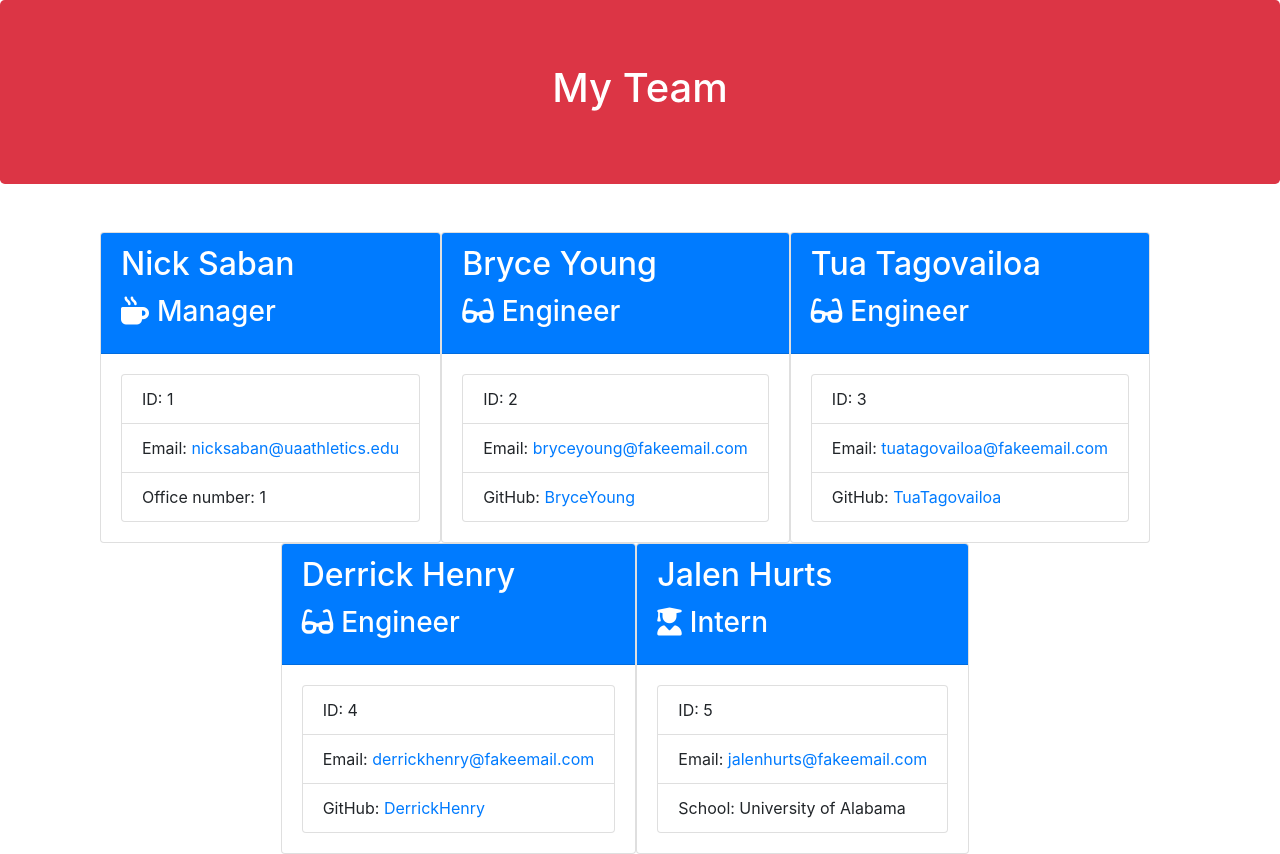
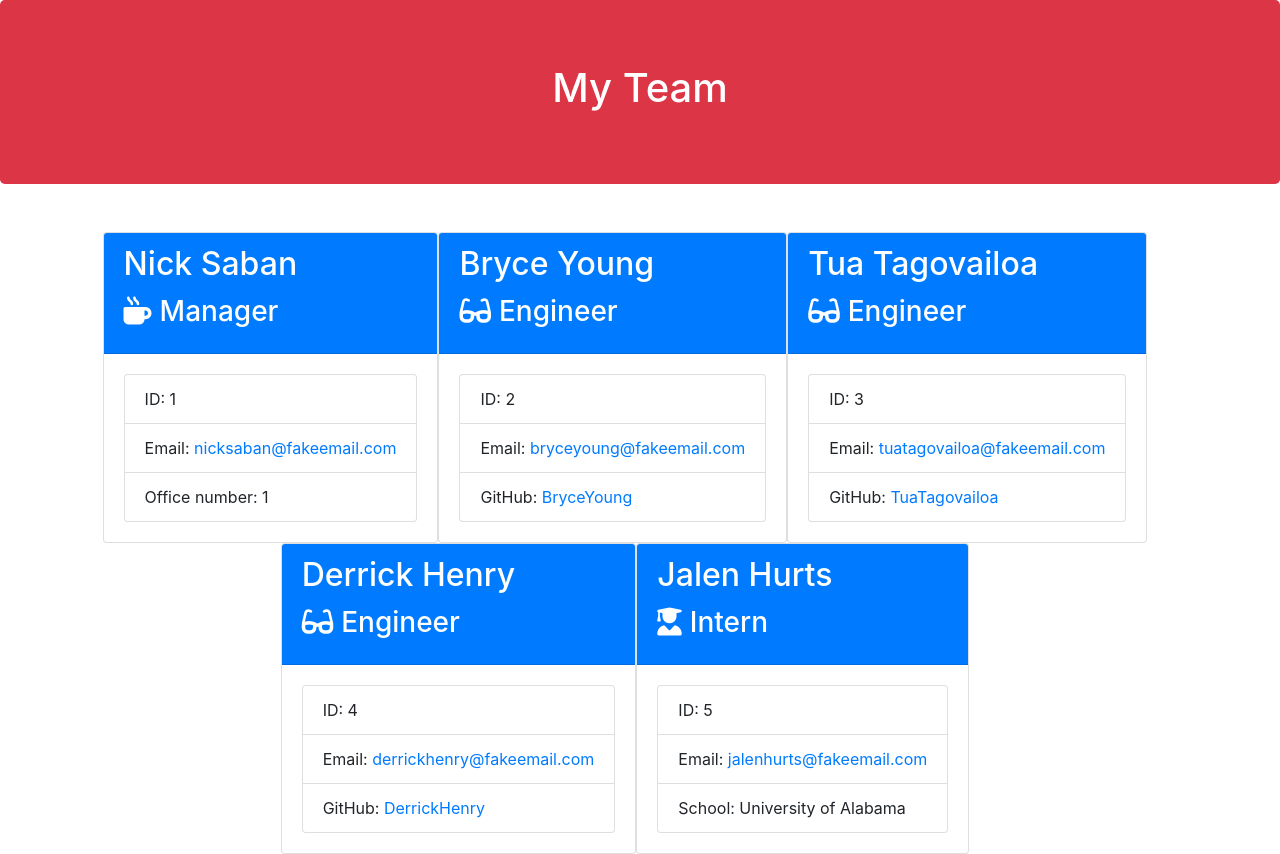
Before and after one commit to ajconnally93/Module-10-Challenge---OOP-Team-Profile-Generator, a website: page dist/team.html in a window 1280 px wide. Drawn offline with nearby package versions, Linux system fonts and the light colour scheme.

Commit message:
quick bugfix

```diff
--- a/dist/team.html
+++ b/dist/team.html
@@ -41,7 +41,7 @@
     <div class="card-body">
         <ul class="list-group">
             <li class="list-group-item">ID: 1</li>
-            <li class="list-group-item">Email: <a href="mailto:nicksaban@uaathletics.edu">nicksaban@uaathletics.edu</a></li>
+            <li class="list-group-item">Email: <a href="mailto:nicksaban@fakeemail.com">nicksaban@fakeemail.com</a></li>
             <li class="list-group-item">Office number: 1</li>
         </ul>
     </div>
```
